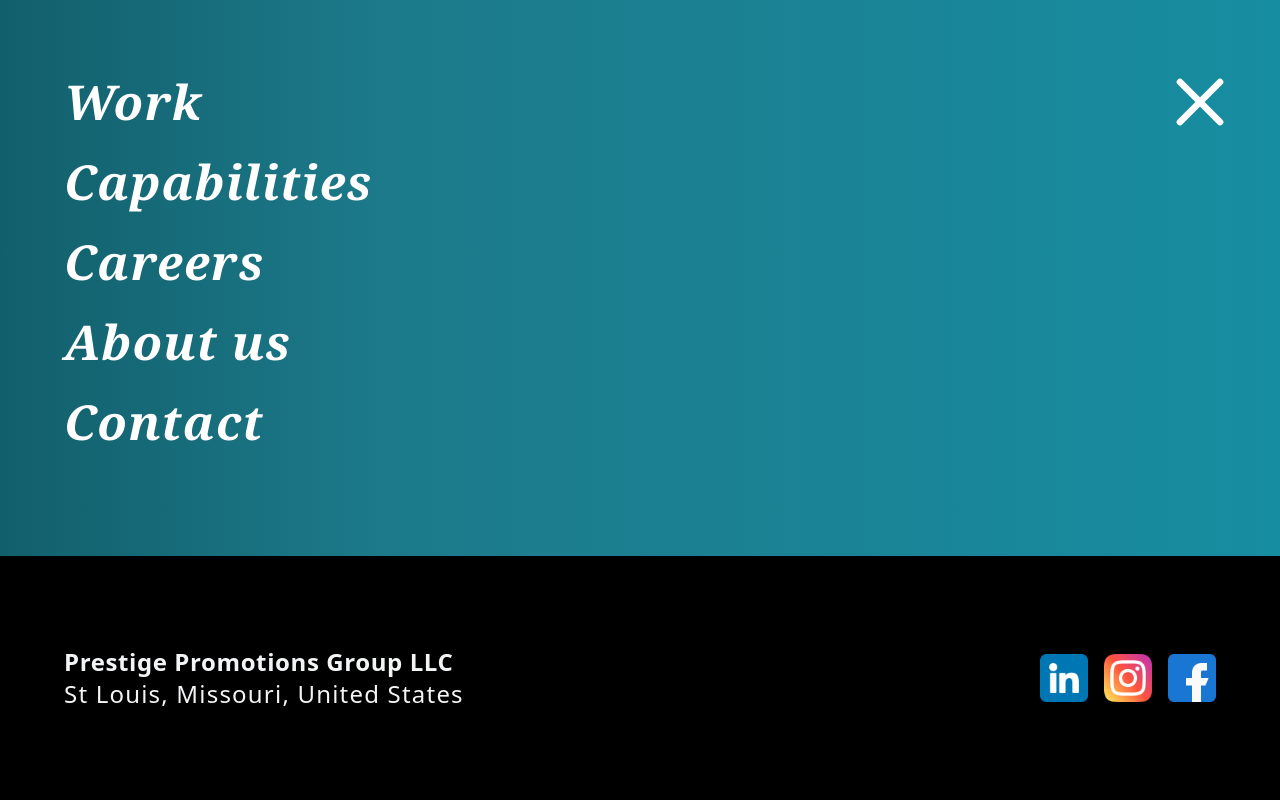
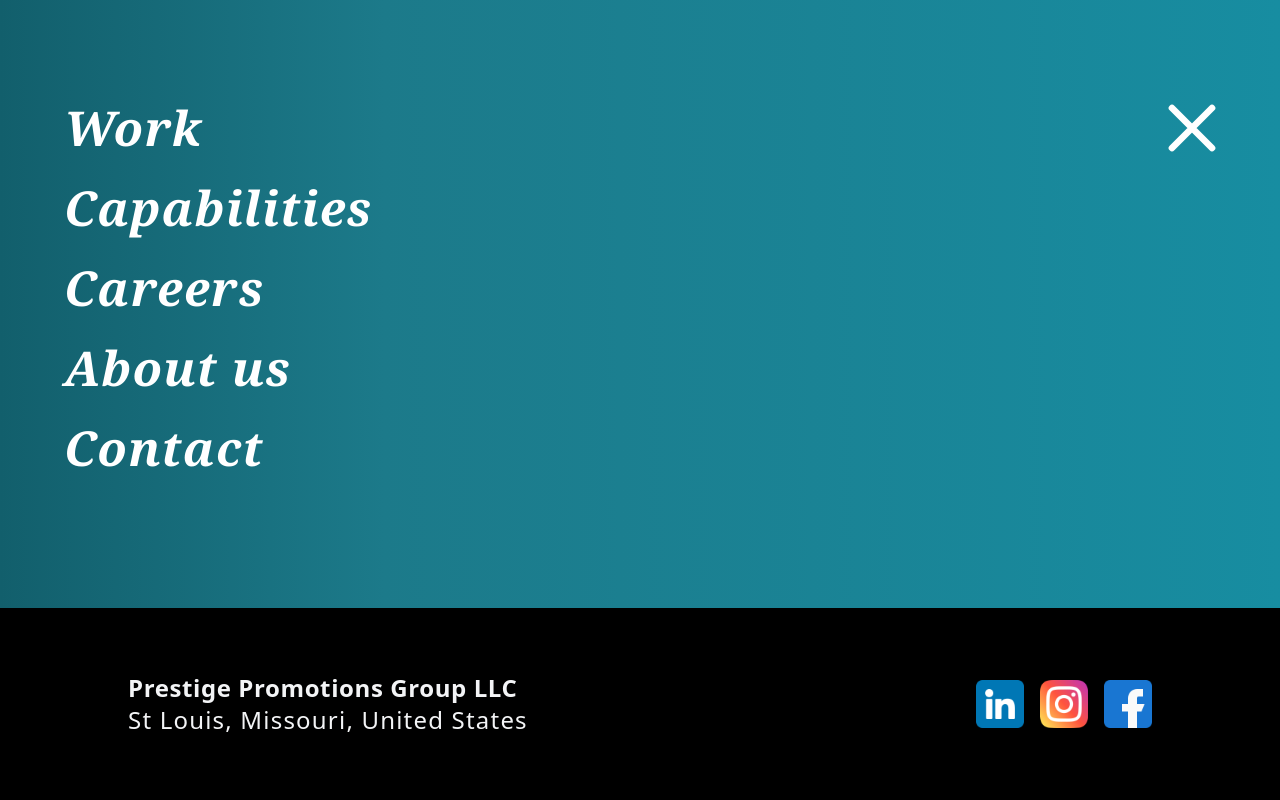
Before and after one commit to Rachitgarg56/ppg_next, a Next.js app: page / in a window 1280 px wide. Both pictures are taken after a click on the button 1152 px from the left and 128 px from the top of the page. Shown: the top 800 px of the page. Built offline with nearby package versions, Linux system fonts and the light colour scheme.

Commit message:
Update Header.tsx

```diff
--- a/src/components/Header.tsx
+++ b/src/components/Header.tsx
@@ -44,14 +44,14 @@ const Header = () => {
             </div>
             {/* Menu */}
             <div className={`fixed overflow-hidden flex flex-col justify-between top-0 left-0 w-full min-h-screen bg-gradient-to-r from-[#125F6C] via-[#1C7A8A] via-30% to-[#178DA1] z-20 ${!showMenu && 'hidden'}`}>
-                <div className='flex-3 sm:flex-3 flex items-center justify-center px-8'>
+                <div className='flex-1 flex items-center justify-center px-8 py-4'>
                     <div className="relative flex flex-col space-y-8 font-cambria max-w-6xl w-full">
                         {
                             menuItems.map((menuItem) => {
                                 return <Link onClick={()=>setShowMenu(false)} key={uuidv4()} href={menuItem.url} className="text-4xl sm:text-5xl italic font-semibold tracking-wide text-white hover:text-gray-100">{menuItem.text}</Link>
                             })
                         }
-                        <button onClick={(() => setShowMenu(false))} className="hidden cursor-pointer w-24 h-24 text-white absolute top-0 right-0 md:-top-4 md:-right-6 sm:flex items-center justify-center">
+                        <button onClick={(() => setShowMenu(false))} className="hidden cursor-pointer w-24 h-24 text-white absolute top-0 right-0 md:-top-4 md:-right-4 sm:flex items-center justify-center">
                             <div className='w-full h-full relative'>
                                 <svg xmlns="http://www.w3.org/2000/svg" fill="none" viewBox="0 0 24 24" strokeWidth="2" stroke="currentColor" className="absolute top-0 right-0 size-12 md:size-16 lg:size-20">
                                     <path strokeLinecap="round" strokeLinejoin="round" d="M6 18 18 6M6 6l12 12" />
@@ -61,8 +61,8 @@ const Header = () => {
                     </div>
                 </div>
 
-                <div className="flex-1 bg-black text-gray-100 flex items-center justify-center py-8 md:py-16 px-8">
-                    <div className='flex items-center justify-between max-w-6xl w-full'>
+                <div className="bg-black text-gray-100 px-8 py-12 md:px-32 md:py-16">
+                    <div className='max-w-6xl w-full flex items-center justify-between mx-auto'>
                         <div className="text-sm md:text-2xl">
                             <div className="font-bold tracking-wide">Prestige Promotions Group LLC</div>
                             <div className="font-light tracking-wider">St Louis, Missouri, United States</div>
```
